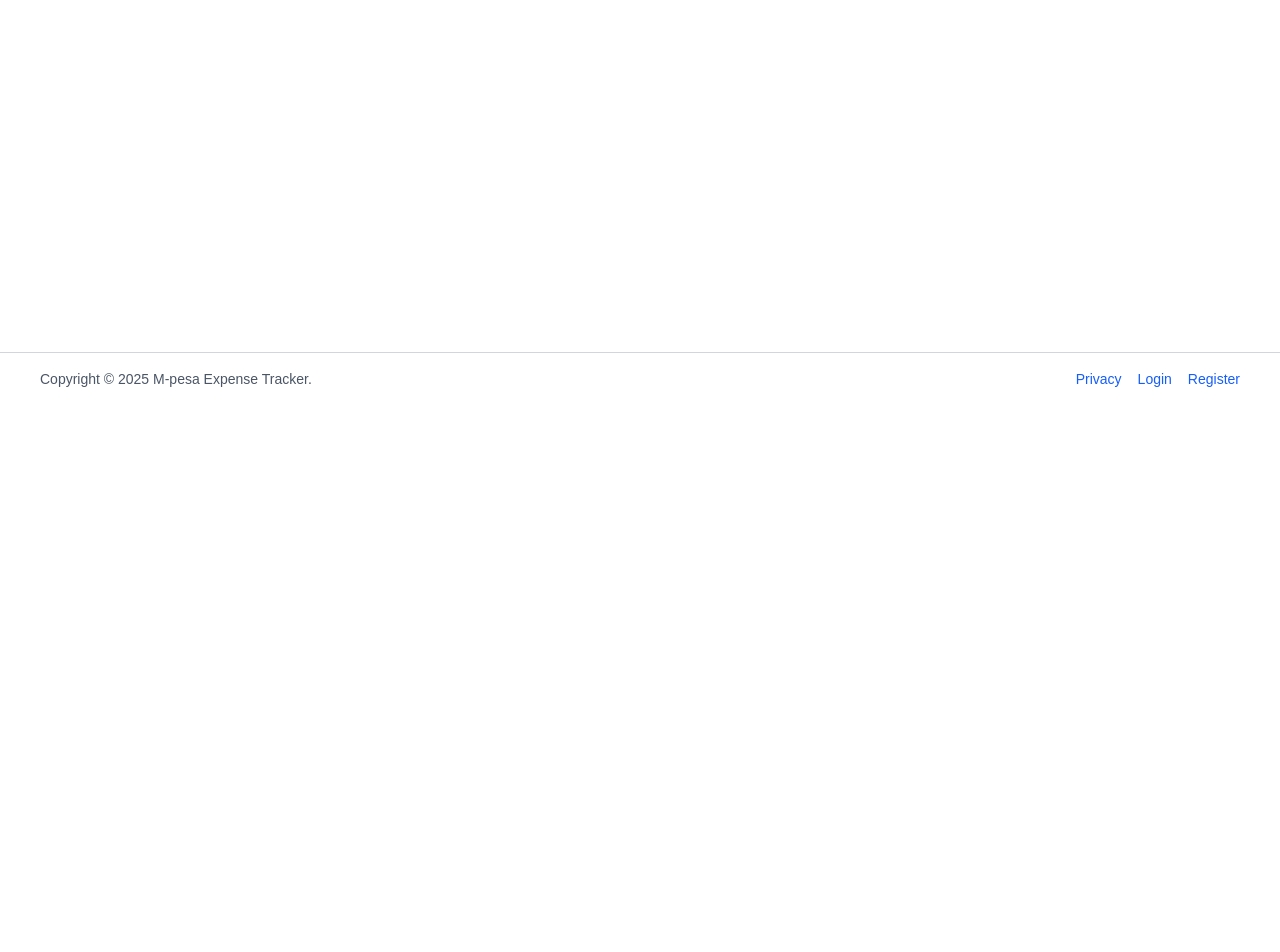
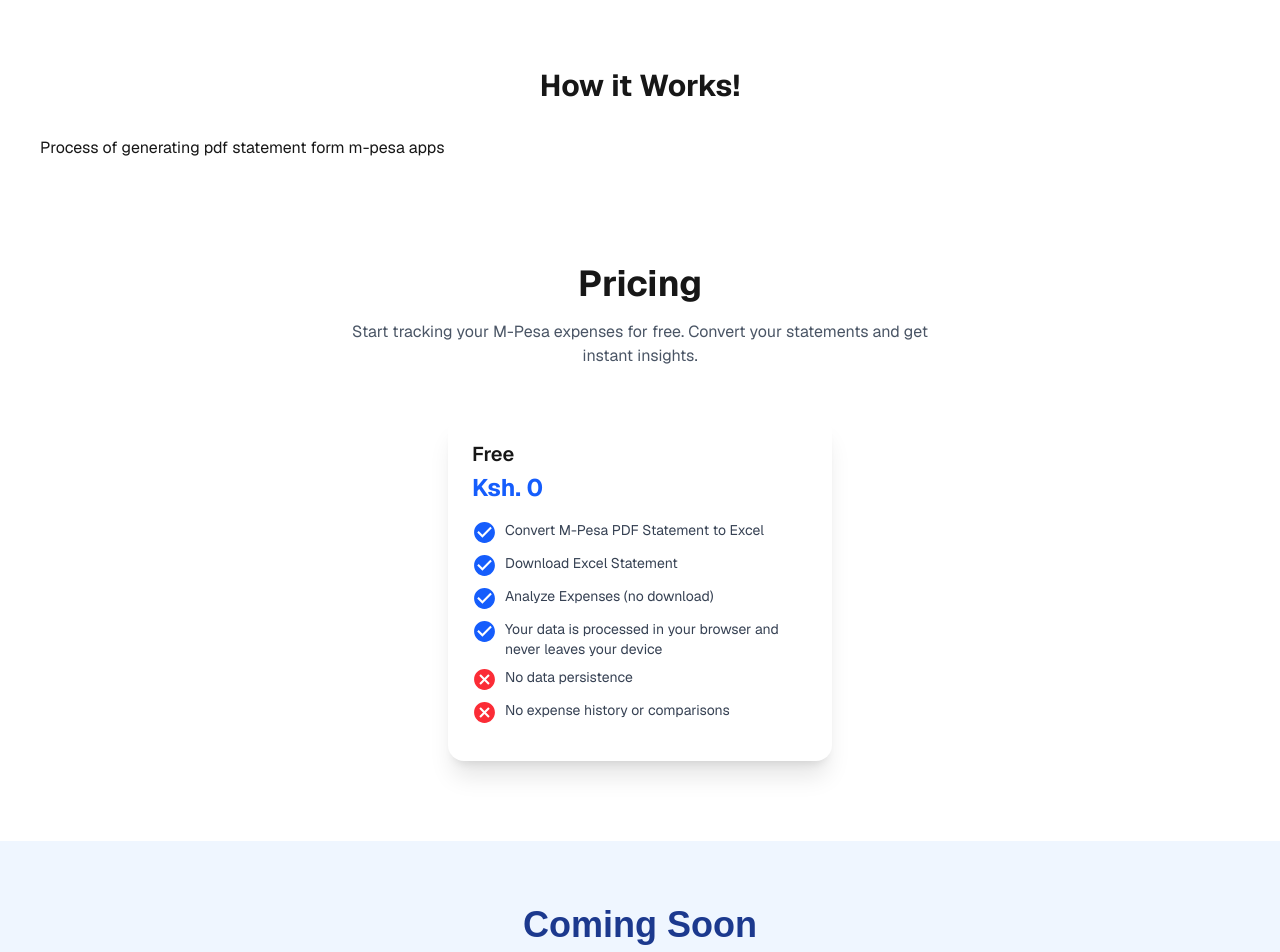
Before and after one commit to esthercate/M-Pesa-expense-tracker, a Next.js app in the folder mpesa-expense-tracker/: page / in a window 1280 px wide. Shown: the part 520-1472 px from the top of the page. Before the commit the page ends 925 px from the top, so only its background shows below. Built offline with nearby package versions, Linux system fonts and the light colour scheme.

Commit message:
Update main layout and page

```diff
--- a/mpesa-expense-tracker/src/app/layout.tsx
+++ b/mpesa-expense-tracker/src/app/layout.tsx
@@ -3,6 +3,7 @@
 import "./globals.css";
 import Navbar from './components/Navbar';
 import Footer from './components/Footer';
+import Cta from './components/Cta';
 
 const geistSans = Geist({
   variable: "--font-geist-sans",
@@ -31,6 +32,7 @@
 			>
 				<Navbar />
 				{children}
+				<Cta />
 				<Footer />
 			</body>
 		</html>
--- a/mpesa-expense-tracker/src/app/page.tsx
+++ b/mpesa-expense-tracker/src/app/page.tsx
@@ -1,9 +1,14 @@
+import Cta from './components/Cta';
+import Demo from './components/Demo';
 import Hero from './components/Hero';
+import Pricing from './components/Pricing';
 
 export default function Home() {
 	return (
 		<div className="font-sans flex flex-col min-h-screen p-6 pb-20 gap-16">
 			<Hero />
+			<Demo />
+			<Pricing />
 		</div>
 	);
 }
```
